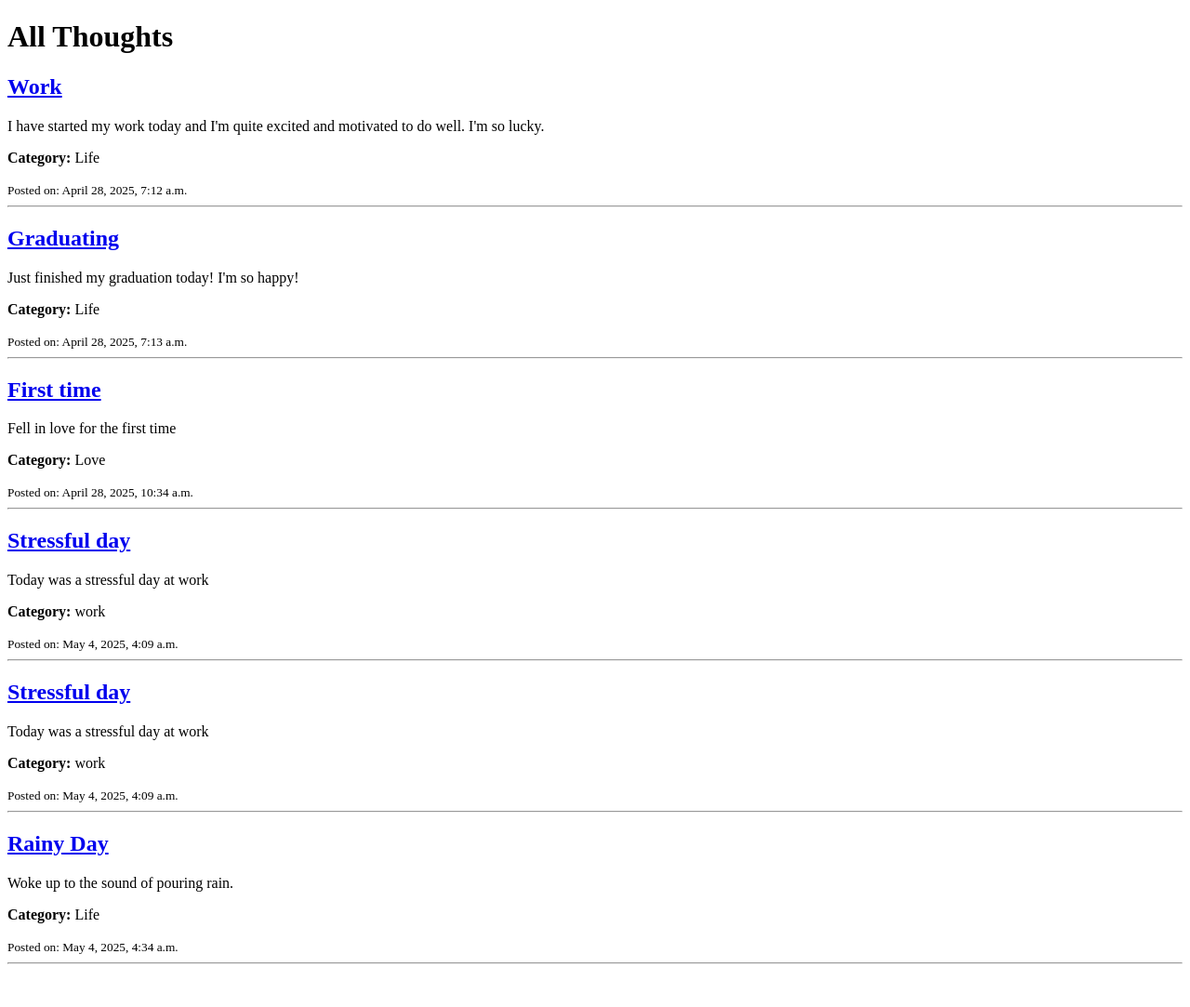
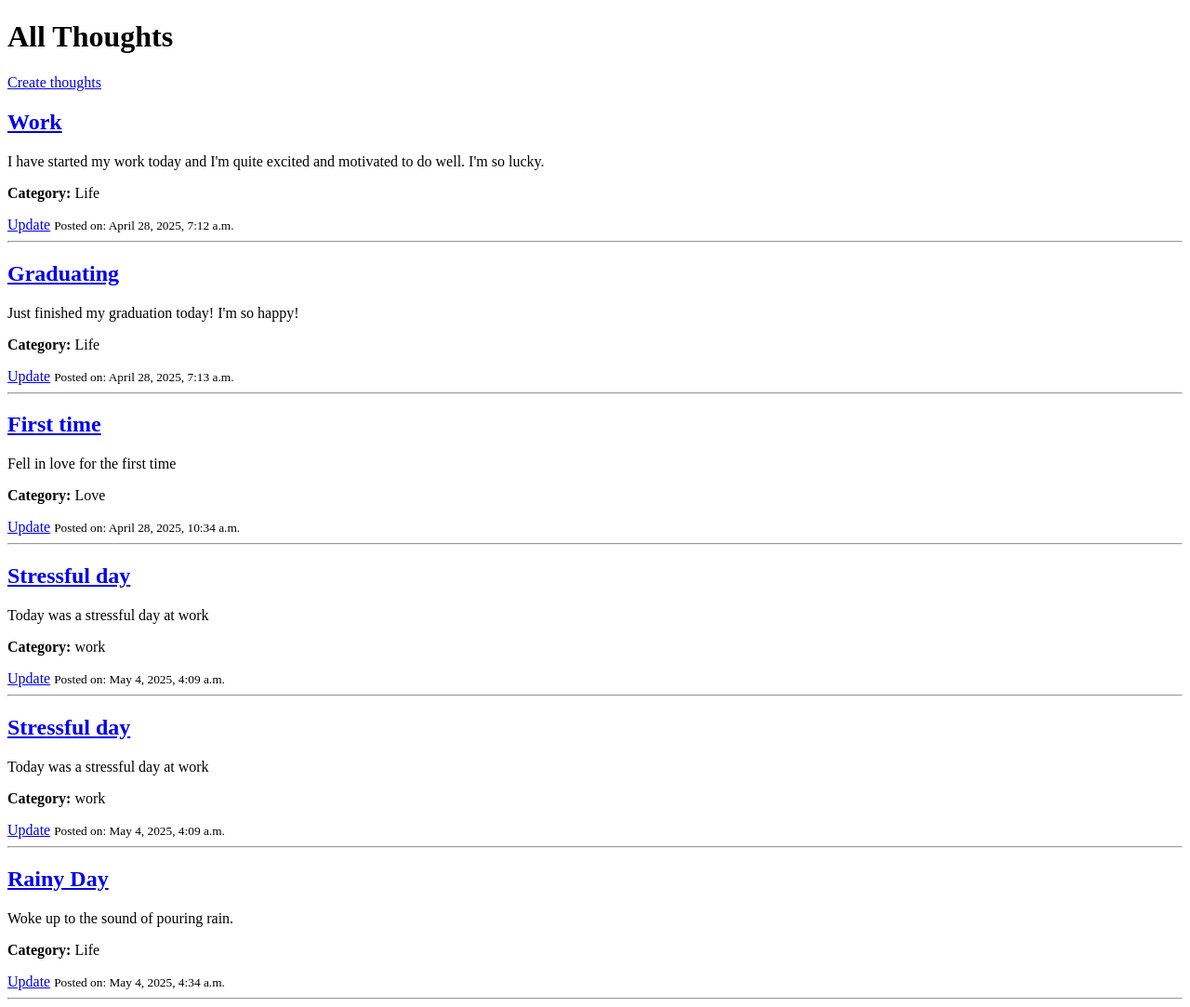
Before and after one commit to xjackhammered/django-Blog, a Django app: page /home/ in a window 1280 px wide. Shown: the whole page at 93% size. Before the commit the page ends 1037 px from the top, so only its background shows below. Run offline with Django 5.2, Linux system fonts and the light colour scheme; data comes from the database, SQL or seed files in the repository; both versions use the stored data as it was after the commit.

Commit message:
Added update post option

```diff
--- a/post/templates/post/index.html
+++ b/post/templates/post/index.html
@@ -5,12 +5,14 @@
 </head>
 <body>
     <h1>All Thoughts</h1>
+    <a href="{% url 'create-post' %}">Create thoughts</a>
 
     {% for thought in thoughts %}
         <div>
             <h2><a href="{% url 'single' thought.id %}">{{ thought.title }}</a></h2>
             <p>{{ thought.description|truncatechars:100 }}</p>
             <p><strong>Category:</strong> {{ thought.category.name }}</p>
+            <a href="{% url 'update-post' thought.id %}">Update</a>
             <small>Posted on: {{ thought.created_at }}</small>
             <hr>
         </div>
--- a/post/urls.py
+++ b/post/urls.py
@@ -4,5 +4,6 @@ from . import views
 urlpatterns = [
     path("home/", views.thoughts_list, name="thoughts"),
     path("thought/<int:id>", views.single_thought, name="single"),
-    path("create-post/", views.createPost, name="create-post")
+    path("create-post/", views.createPost, name="create-post"),
+    path("update-post/<int:pk>/", views.updatePost, name="update-post"),
 ]
--- a/post/views.py
+++ b/post/views.py
@@ -21,3 +21,14 @@ def createPost(request):
             form.save()
             return redirect("thoughts")
     return render(request, "post/post_form.html", {"form":form})
+
+def updatePost(request, pk):
+    specific_post = Thoughts.objects.get(id=pk)
+    form = PostForm(instance=specific_post)
+
+    if request.method == "POST":
+        form = PostForm(request.POST, instance=specific_post)
+        if form.is_valid():
+            form.save()
+            return redirect("thoughts")
+    return render(request, "post/post_form.html", {"form":form})
```
Also changed, not shown: db.sqlite3.
